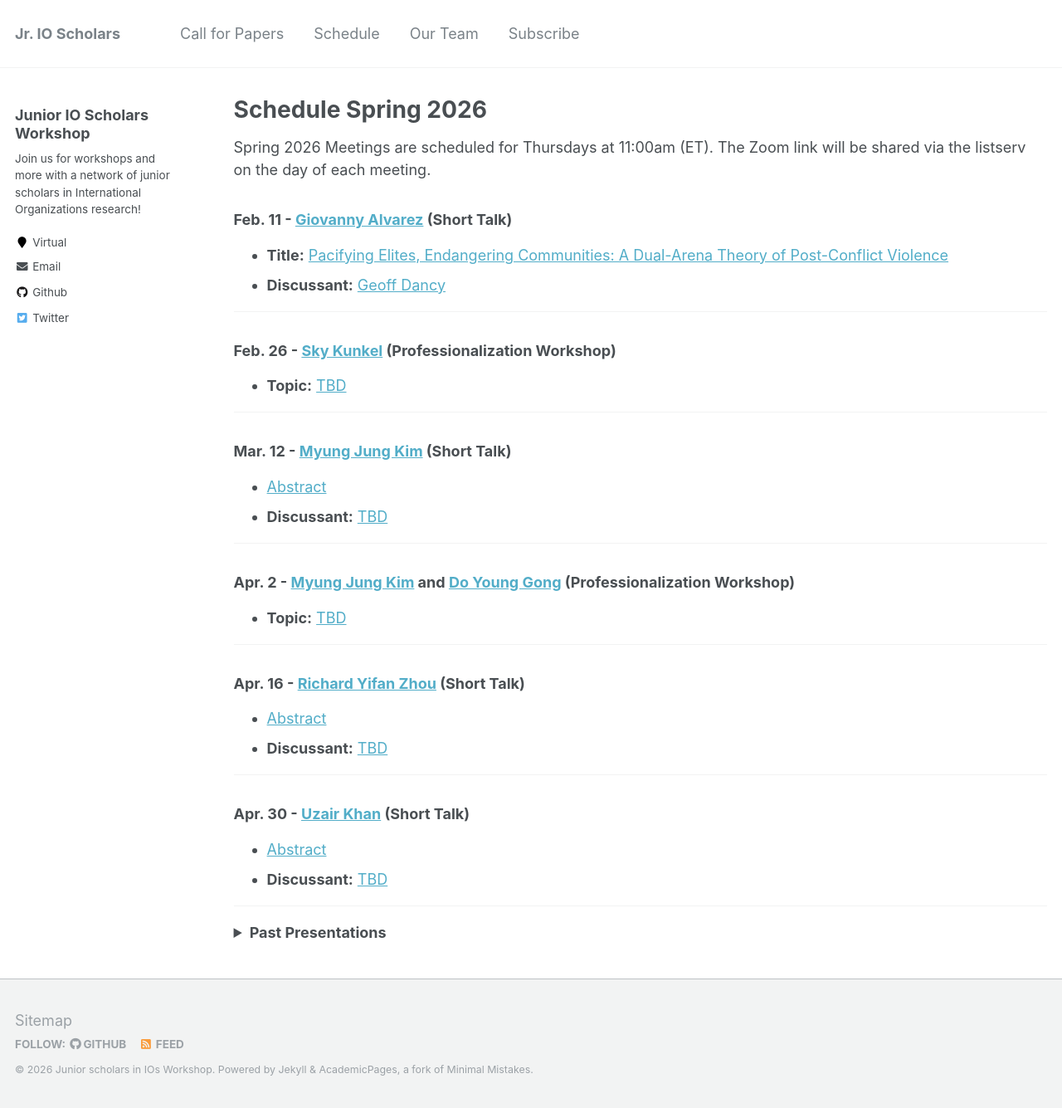
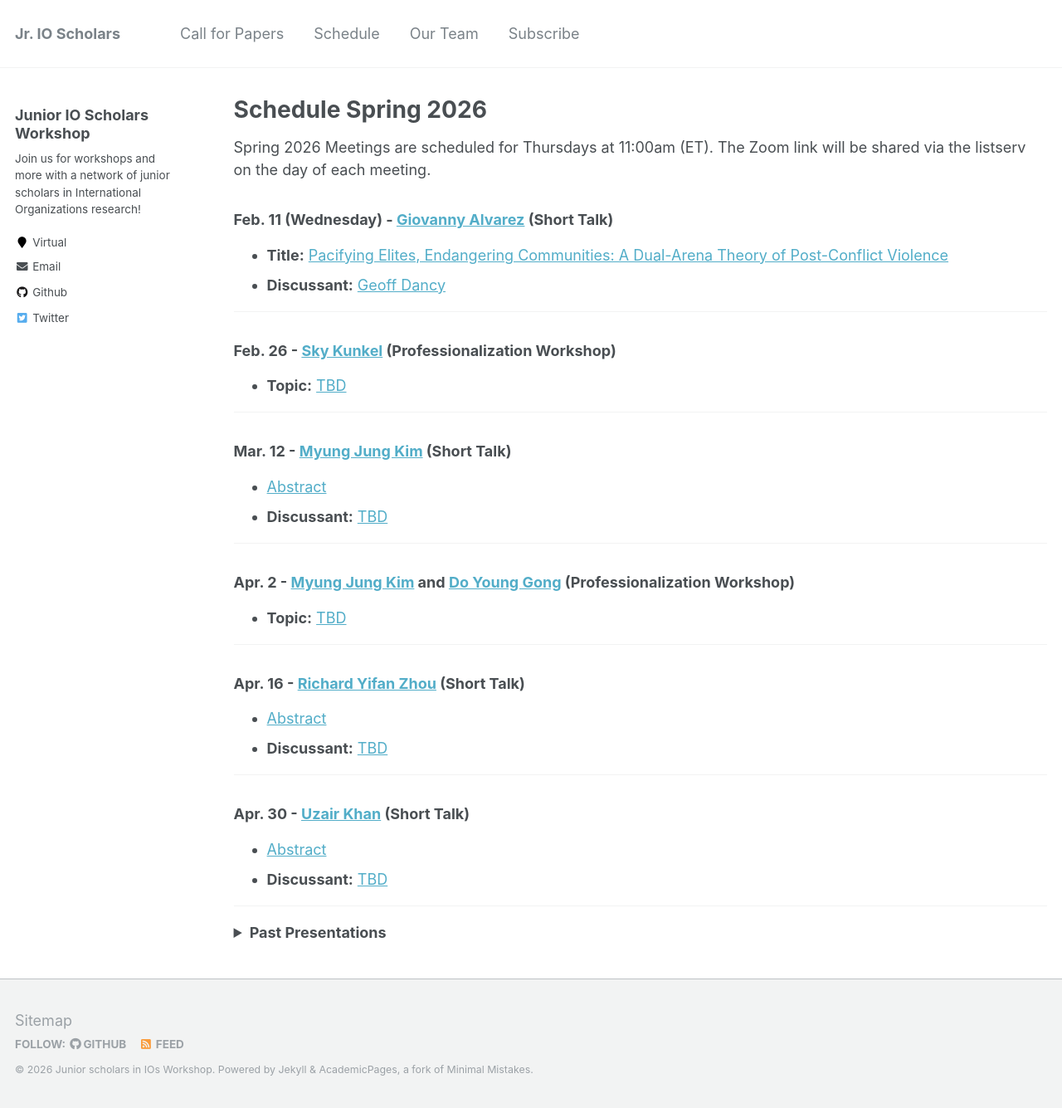
Before and after one commit to IO-workshop/IO-workshop.github.io, a Jekyll site: the page built from _pages/schedule.md, in a window 1280 px wide and 1335 px high. Shown: the whole window at 83% size. Built offline with Jekyll 4.4.1, drawn with Linux system fonts in a browser that asks for light colours.

Commit message:
Update schedule.md

```diff
--- a/_pages/schedule.md
+++ b/_pages/schedule.md
@@ -6,7 +6,7 @@ author_profile: true
 ---
 Spring 2026 Meetings are scheduled for Thursdays at 11:00am (ET). The Zoom link will be shared via the listserv on the day of each meeting.
 
-### Feb. 11 - [Giovanny Alvarez](https://giovannyralvarez.github.io) (Short Talk)
+### Feb. 11 (Wednesday) - [Giovanny Alvarez](https://giovannyralvarez.github.io) (Short Talk)
 
 - **Title:** [Pacifying Elites, Endangering Communities: A Dual-Arena Theory of Post-Conflict Violence](https://io-workshop.github.io/files/Spring_2026/Alvarez_PacifyingElites_EndangeringCommunities.pdf)
 - **Discussant:** [Geoff Dancy](https://www.geoffdancy.com)
```
